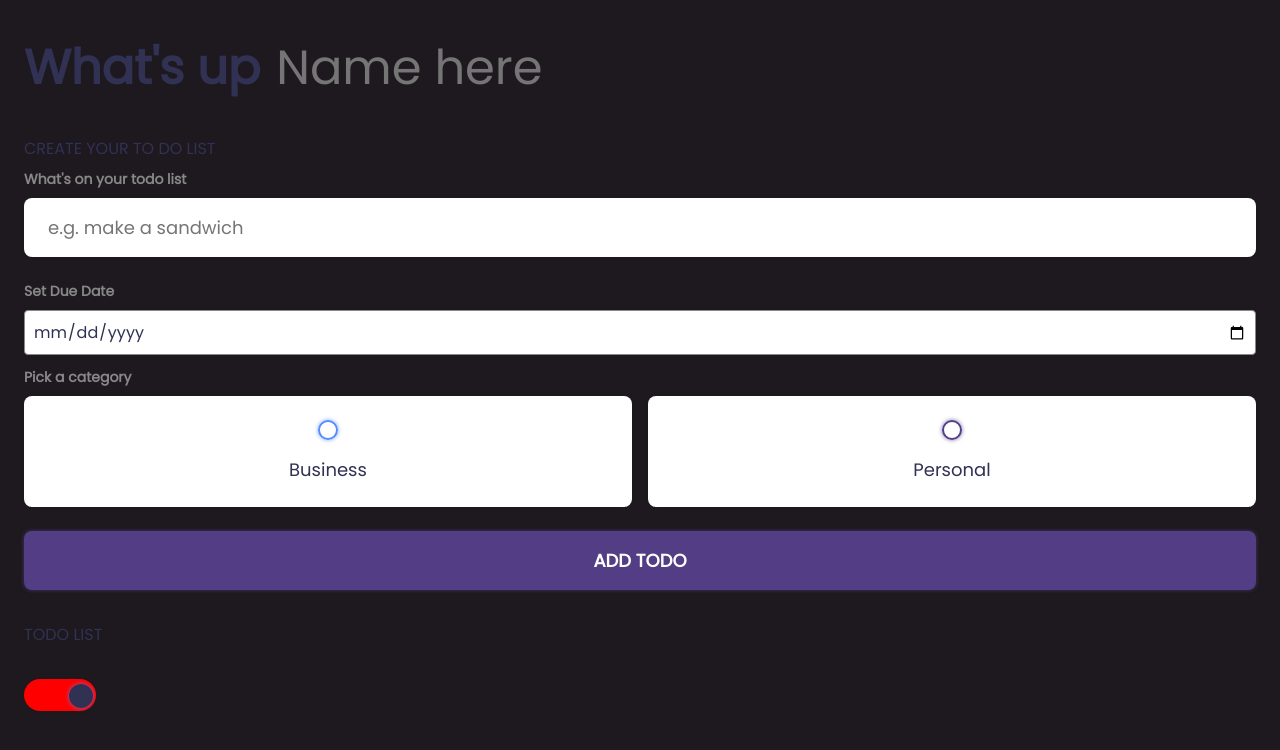
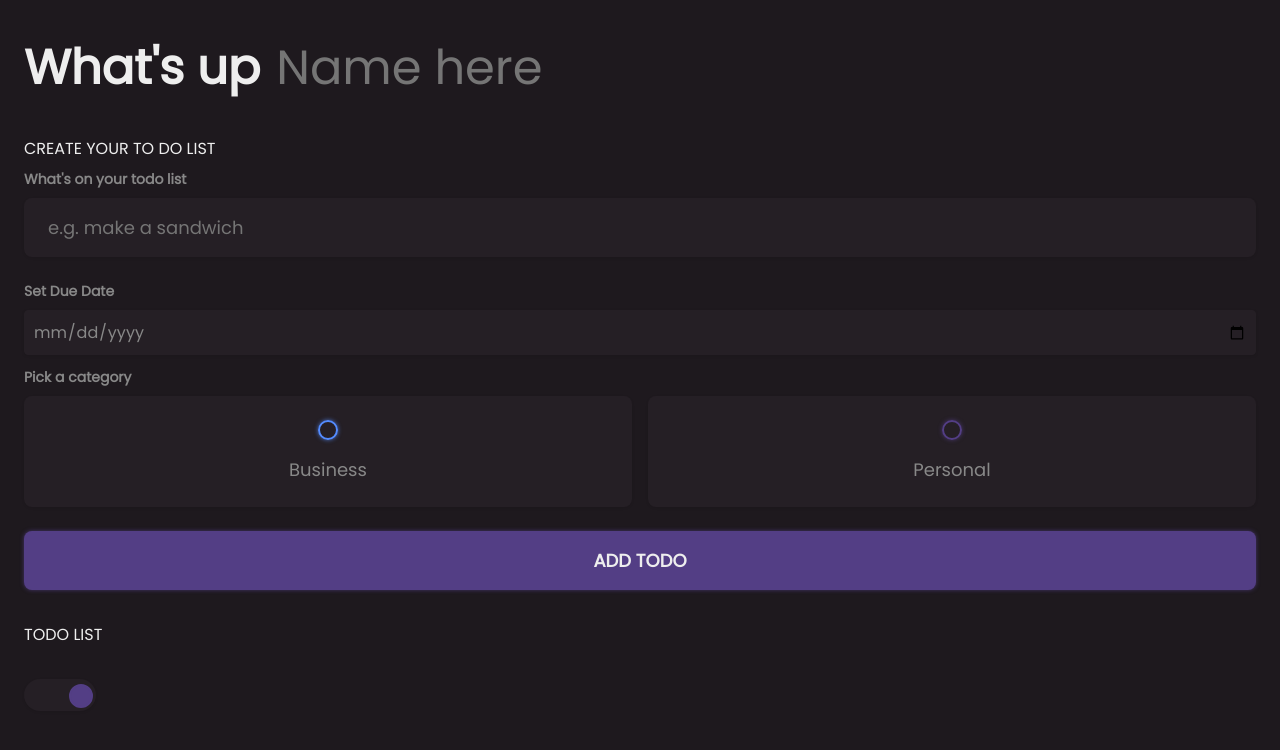
Before and after one commit to karishma-lakhoo/karishma-lakhoo.github.io, a website: page index.html in a window 1280 px wide. Both pictures are taken after a click on the element 60 px from the left and 695 px from the top of the page. Drawn offline with Linux system fonts and the light colour scheme; a web font is replaced by a local one.

Commit message:
Dark mode complete

```diff
--- a/main.css
+++ b/main.css
@@ -44,6 +44,18 @@ input[type="date"] {
     box-shadow: var(--shadow);
     margin-bottom: 0.75rem;
 }
+body.dark input[type="date"] {
+    display: block;
+    width: 100%;
+    font-size: 1rem;
+    padding: 0.5rem;
+    color: var(--grey);
+    background-color: #251F25;
+    border: 1px solid #251F25;
+    border-radius: 0.25rem;
+    box-shadow: var(--shadow);
+    margin-bottom: 0.75rem;
+}
 
 
 body{
@@ -68,14 +80,34 @@ h2 {
     margin-bottom: 0.5rem;
 }
 
+body.dark h2 {
+    color: var(--light);
+    font-size: 3rem;
+    margin-bottom: 0.5rem;
+}
+
 h3 {
-    color: var(--dark);
+    color: var(--light);
+    font-size: 1rem;
+    font-weight: 400;
+    margin-bottom: 0.5rem;
+}
+
+body.dark h3 {
+    color: var(--light);
     font-size: 1rem;
     font-weight: 400;
     margin-bottom: 0.5rem;
 }
 
 h4 {
+    color: var(--grey);
+    font-size: 0.875rem;
+    font-weight: 700;
+    margin-bottom: 0.5rem;
+}
+
+body.dark h4 {
     color: var(--grey);
     font-size: 0.875rem;
     font-weight: 700;
@@ -95,13 +127,6 @@ h4 {
     font-weight: 300;
 }
 
-/*.greeting.title,*/
-/*.greeting.title input {*/
-/*    color: var(--dark);*/
-/*    font-size: 1.5rem;*/
-/*    font-weight: 700;*/
-/*}*/
-
 
 .create-todo input[type="text"] {
     display: block;
@@ -114,6 +139,19 @@ h4 {
     box-shadow: var(--shadow);
     margin-bottom: 1.5rem;
 }
+
+body.dark .create-todo input[type="text"] {
+    display: block;
+    width: 100%;
+    font-size: 1.125rem;
+    padding: 1rem 1.5rem;
+    color: var(--dark);
+    background-color: #251F25;
+    border-radius: 0.5rem;
+    box-shadow: var(--shadow);
+    margin-bottom: 1.5rem;
+}
+
 
 .create-todo .options {
     display: grid;
@@ -128,6 +166,18 @@ h4 {
     align-items: center;
     justify-content: center;
     background-color: #FFF;
+    padding: 1.5rem;
+    box-shadow: var(--shadow);
+    border-radius: 0.5rem;
+    cursor: pointer;
+}
+
+body.dark .create-todo .options label {
+    display: flex;
+    flex-direction: column;
+    align-items: center;
+    justify-content: center;
+    background-color: #251F25;
     padding: 1.5rem;
     box-shadow: var(--shadow);
     border-radius: 0.5rem;
@@ -183,13 +233,32 @@ input:checked ~ .bubble::after {
     font-size: 1.125rem;
     margin-top: 1rem;
 }
-
+body.dark .create-todo .options label div {
+    color: var(--grey);
+    font-size: 1.125rem;
+    margin-top: 1rem;
+}
 .create-todo input[type="submit"] {
     display: block;
     width: 100%;
     font-size: 1.125rem;
     padding: 1rem 1.5rem;
     color: #FFF;
+    font-weight: 700;
+    text-transform: uppercase;
+    background-color: var(--primary);
+    box-shadow: var(--personal-glow);
+    border-radius: 0.5rem;
+    cursor: pointer;
+    transition: 0.2s ease-out;
+}
+
+body.dark .create-todo input[type="submit"] {
+    display: block;
+    width: 100%;
+    font-size: 1.125rem;
+    padding: 1rem 1.5rem;
+    color: var(--light);
     font-weight: 700;
     text-transform: uppercase;
     background-color: var(--primary);
@@ -216,6 +285,15 @@ input:checked ~ .bubble::after {
     box-shadow: var(--shadow);
     margin-bottom: 1rem;
 }
+body.dark .todo-list .todo-item {
+    display: flex;
+    align-items: center;
+    background-color: #251F25;
+    padding: 1rem;
+    border-radius: 0.5rem;
+    box-shadow: var(--shadow);
+    margin-bottom: 1rem;
+}
 
 .todo-item label {
     display: block;
@@ -232,8 +310,13 @@ input:checked ~ .bubble::after {
     font-size: 1.125rem;
 }
 
-.todo-item .due-date {
-    font-size: 2.5rem;
+body.dark .todo-item .todo-content input {
+    color: var(--grey);
+    font-size: 1.125rem;
+}
+
+.todo-item .due-date input{
+    font-size: 0.75rem;
     color: var(--grey);
     margin-top: 0.5rem;
 }
@@ -251,6 +334,7 @@ input:checked ~ .bubble::after {
     cursor: pointer;
     transition: 0.2s ease-in-out;
 }
+
 
 .todo-item .actions button:hover {
     opacity: 0.75;
@@ -272,20 +356,30 @@ input:checked ~ .bubble::after {
 .mode .toggle {
     height: 2rem;
     width: 4.5rem;
-    background: red;
+    background: white;
+    border-radius: 1.3rem;
+    box-shadow: var(--shadow);
+    transition: all 0.3s ease-in-out;
+
+}
+
+body.dark .mode .toggle {
+    height: 2rem;
+    width: 4.5rem;
+    background: #251F25;
     border-radius: 1.3rem;
     box-shadow: var(--shadow);
 }
 .mode .toggle::before{
     content:'';
-    background: var(--dark);
+    background: var(--personal);
     position: absolute;
     margin: 5px;
     width: 20px;
     height: 20px;
     border-radius: 999px;
-    border: 2px solid var(--dark);
-    box-shadow: var(--business-glow);
+    border: 2px solid var(--personal);
+    box-shadow: var(--dark);
     transition: all 0.3s ease-in-out;
 }
 .mode .toggle.active::before{
--- a/main.js
+++ b/main.js
@@ -6,10 +6,11 @@ window.addEventListener('load', () => {
 
     const username = localStorage.getItem('username') || '';
     const toggle = document.querySelector(".toggle");
-    let getMode = localStorage.getItem('mode');
-    if(getMode && getMode === "dark"){
-        body.classList.add('dark')
-        toggle.classList.add('active')
+    const isDarkModeEnabled = localStorage.getItem('mode') === 'dark';
+
+    if (isDarkModeEnabled) {
+        body.classList.add('dark');
+        toggle.classList.add('active');
     }
 
     toggle.addEventListener("click", () => toggle.classList.toggle("active"))
@@ -94,6 +95,7 @@ function DisplayTodos () {
             span.classList.add('business');
         }
         content.classList.add('todo-content');
+        dueDate.classList.add('due-date')
         actions.classList.add('actions');
         edit.classList.add('edit');
         deleteButton.classList.add('delete');
```
